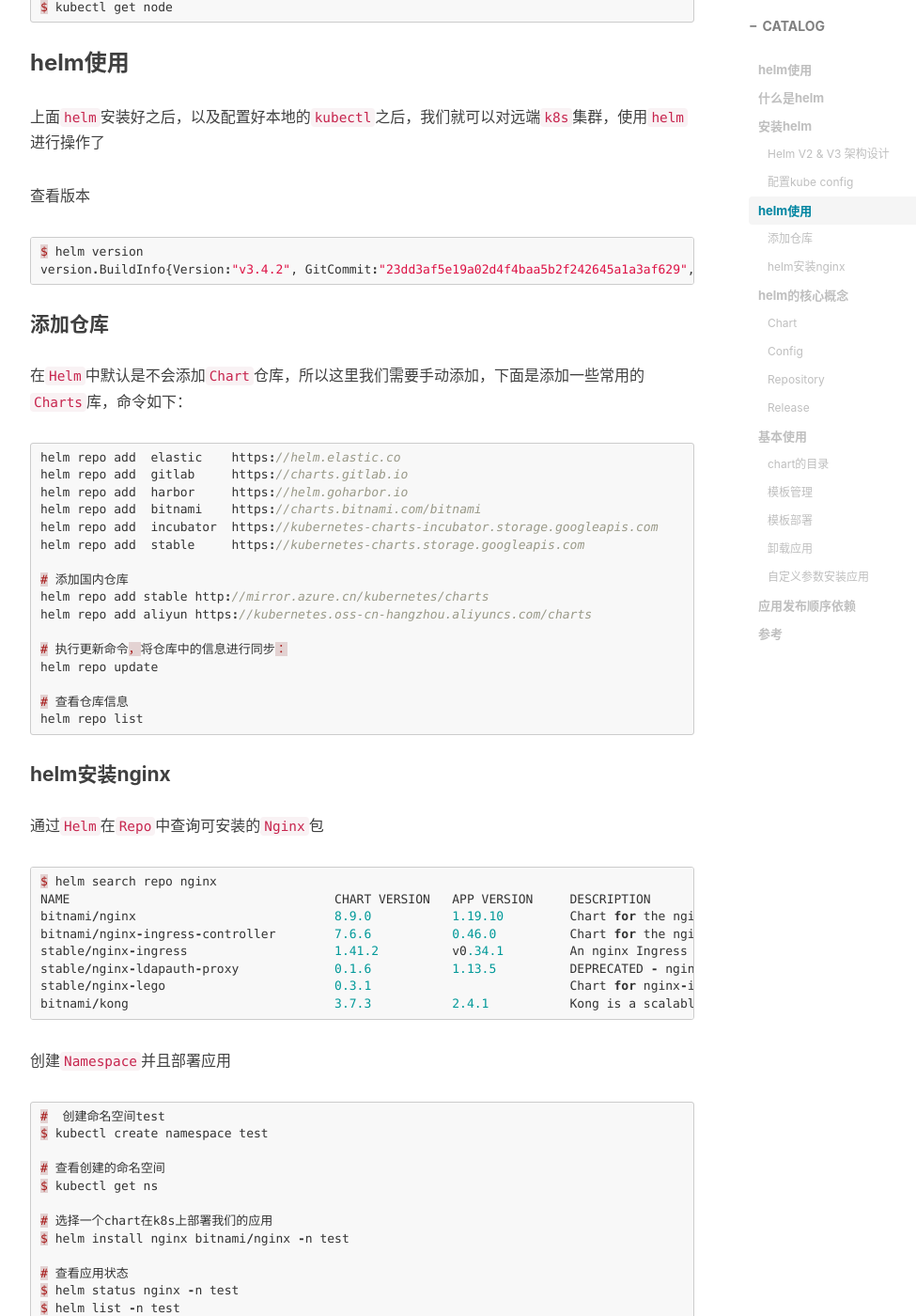
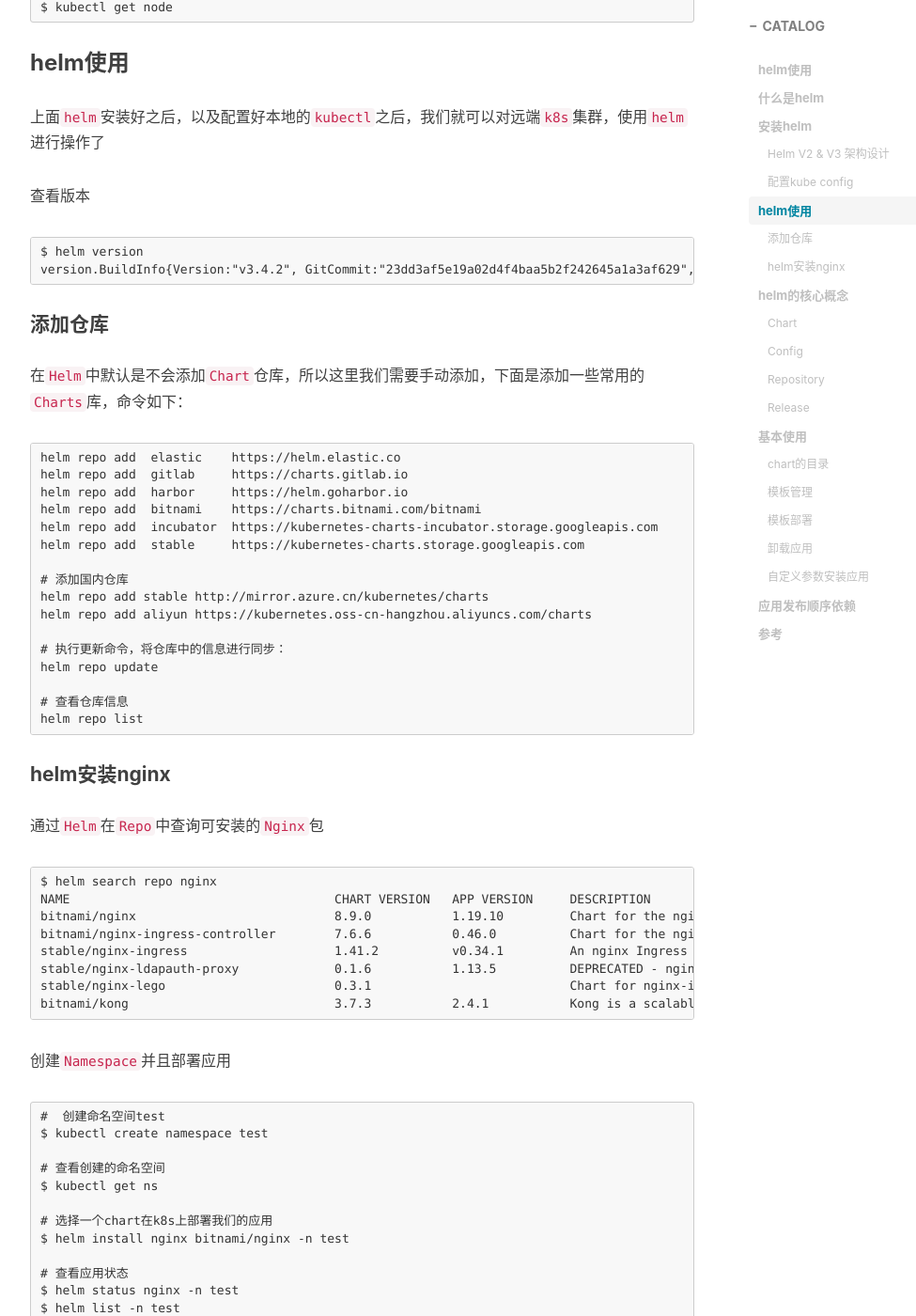
Before and after one commit to boilingfrog/boilingfrog.github.io, a Jekyll site: the page built from _posts/2021-05-25-helm使用了解.md, in a window 1280 px wide and 1400 px high, scrolled down 2904 px. Shown: the whole window at 94% size, without its empty margins (233-1208 px from the left). Built offline with Jekyll 4.4.1, drawn with Linux system fonts in a browser that asks for light colours; nearby versions of some CDN libraries; comment, search, counter and statistics services are not loaded; some of the changed text lies outside the part shown.

Commit message:
helm(V3)使用了解

`````diff
--- a/_posts/2021-05-25-helm使用了解.md
+++ b/_posts/2021-05-25-helm使用了解.md
@@ -75,20 +75,20 @@
 
 1、配置`KUBECONFIG`变量
 
-```go
+```
 $ KUBECONFIG=~/.kube/config
 ```
 
 2、完成`Kubeconfig`配置后，依次执行以下命令查看并切换`context`以访问本集群
 
-````go
+````
 $ kubectl config get-contexts
 $ kubectl config use-context cls-3jju4zdc-context-default
 ````
 
 3、执行以下命令，测试是否可正常访问集群
 
-```go
+```
 $ kubectl get node
 ```
 
@@ -98,7 +98,7 @@
 
 查看版本
 
-```go
+```
 $ helm version
 version.BuildInfo{Version:"v3.4.2", GitCommit:"23dd3af5e19a02d4f4baa5b2f242645a1a3af629", GitTreeState:"clean", GoVersion:"go1.14.13"}
 ```
@@ -107,7 +107,7 @@
 
 在`Helm`中默认是不会添加`Chart`仓库，所以这里我们需要手动添加，下面是添加一些常用的`Charts`库，命令如下：
 
-```go
+```
 helm repo add  elastic    https://helm.elastic.co
 helm repo add  gitlab     https://charts.gitlab.io
 helm repo add  harbor     https://helm.goharbor.io
@@ -130,7 +130,7 @@
 
 通过`Helm`在`Repo`中查询可安装的`Nginx`包
 
-```go
+```
 $ helm search repo nginx
 NAME                            	CHART VERSION	APP VERSION	DESCRIPTION
 bitnami/nginx                   	8.9.0        	1.19.10    	Chart for the nginx server
@@ -143,7 +143,7 @@
 
 创建`Namespace`并且部署应用
 
-```go
+```
 #  创建命名空间test
 $ kubectl create namespace test
 
@@ -197,7 +197,7 @@
 
 #### chart的目录
 
-```go
+```
 chart-demo/
 ├── Chart.yaml # chart原数据信息
 ├── charts # 应用依赖集合
@@ -218,37 +218,37 @@
 
 创建 Chart 骨架
 
-```go
+```
 helm create ./chart-demo
 ```
 
 Chart 打包
 
-````go
+````
 helm package ./chart-demo
 ````
 
 获取 Chart 包元数据信息
 
-````go
+````
 helm inspect chart ./chart-demo
 ````
 
 本地渲染模板文件
 
-```go
+```
 helm template ${chart-demo-release-name} --namespace ${namespace} ./chart-demo
 ```
 
 查询 Chart 依赖信息
 
-```go
+```
 helm dependency list ./chart-demo
 ```
 
 检查依赖和模板配置是否正确
 
-```go
+```
 $ helm lint chart-demo
 ==> Linting charts/chart-demo/
 [INFO] Chart.yaml: icon is recommended
@@ -260,31 +260,31 @@
 
 查询 Release 列表
 
-```go
+```
 helm list --namespace xxxx
 ```
 
 Chart 安装
 
-````go
+````
 helm install ${chart-demo-release-name} ./chart-demo --namespace ${namespace}
 ````
 
 Chart 版本升级
 
-```go
+```
 helm upgrade ${chart-demo-release-name} ./chart-demo-new-version --namespace ${namespace}
 ```
 
 Chart 版本回滚
 
-```go
+```
 helm rollback ${chart-demo-release-name} ${revision} --namespace ${namespace}
 ```
 
 查看 Release 历史版本
 
-```go
+```
 helm history ${chart-demo-release-name} --namespace ${namespace}
 ```
 
@@ -292,19 +292,19 @@
 
 卸载应用，并保留安装记录
 
-```go
+```
 helm uninstall ${chart-demo-release-name} -n ${namespace} --keep-history
 ```
 
 查看全部应用（包含安装和卸载的应用）
 
-```go
+```
 helm list -n ${namespace} --all
 ```
 
 卸载应用，不保留安装记录
 
-```go
+```
 helm delete ${chart-demo-release-name} -n ${namespace}
 ```
 
@@ -318,7 +318,7 @@
 
 我们知道chart的目录结构中有一个`values.yaml`，里面就是用来放参数的配置文件，修改对应的`values.yaml`就可以了
 
-```go
+```
 # 展示对应配置参数信息
 $ helm show values bitnami/nginx
 image:
@@ -334,7 +334,7 @@
 
 注意：如果配置文件和`--set`同时使用，则`--set`设置的参数会覆盖配置文件中的参数配置。
 
-```go
+```
 # 使用set创建一个release
 helm install --set 'registry.registry=docker.io,registry.repository=bitnami/nginx' nginx bitnami/nginx -n blog
 
`````
